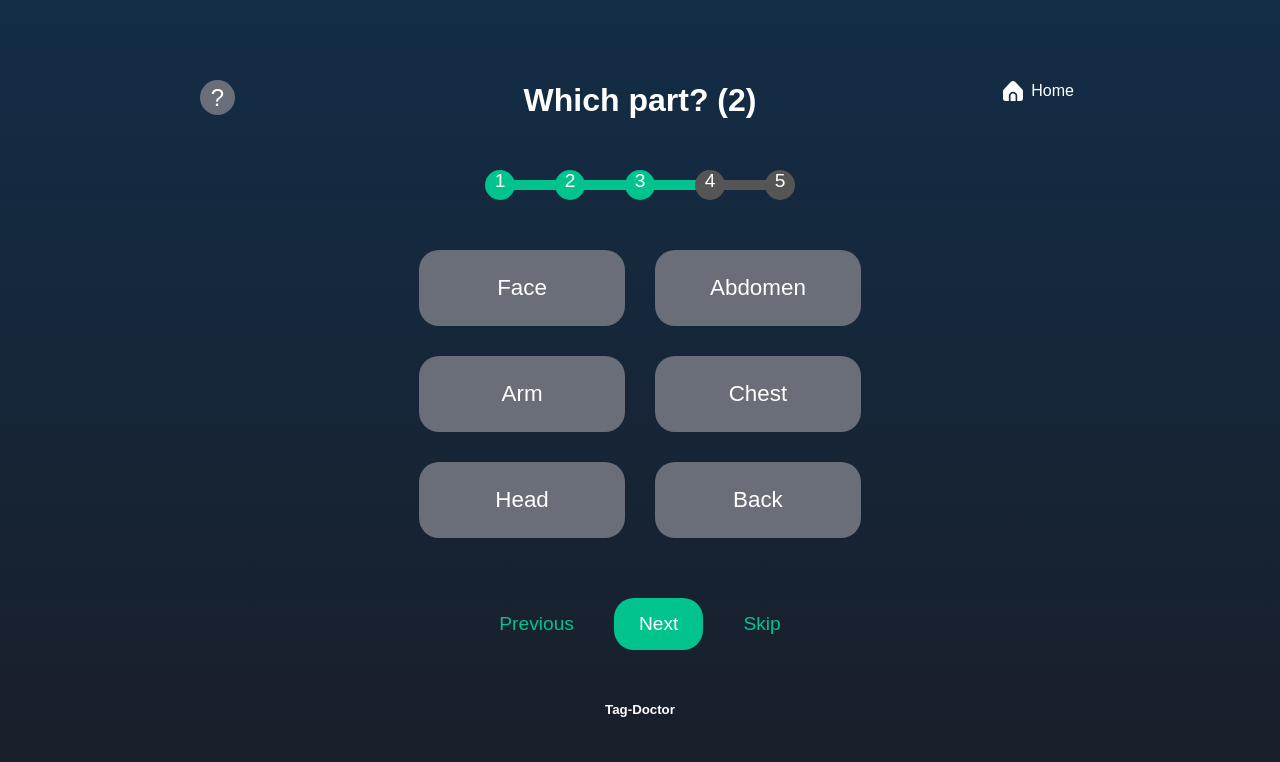
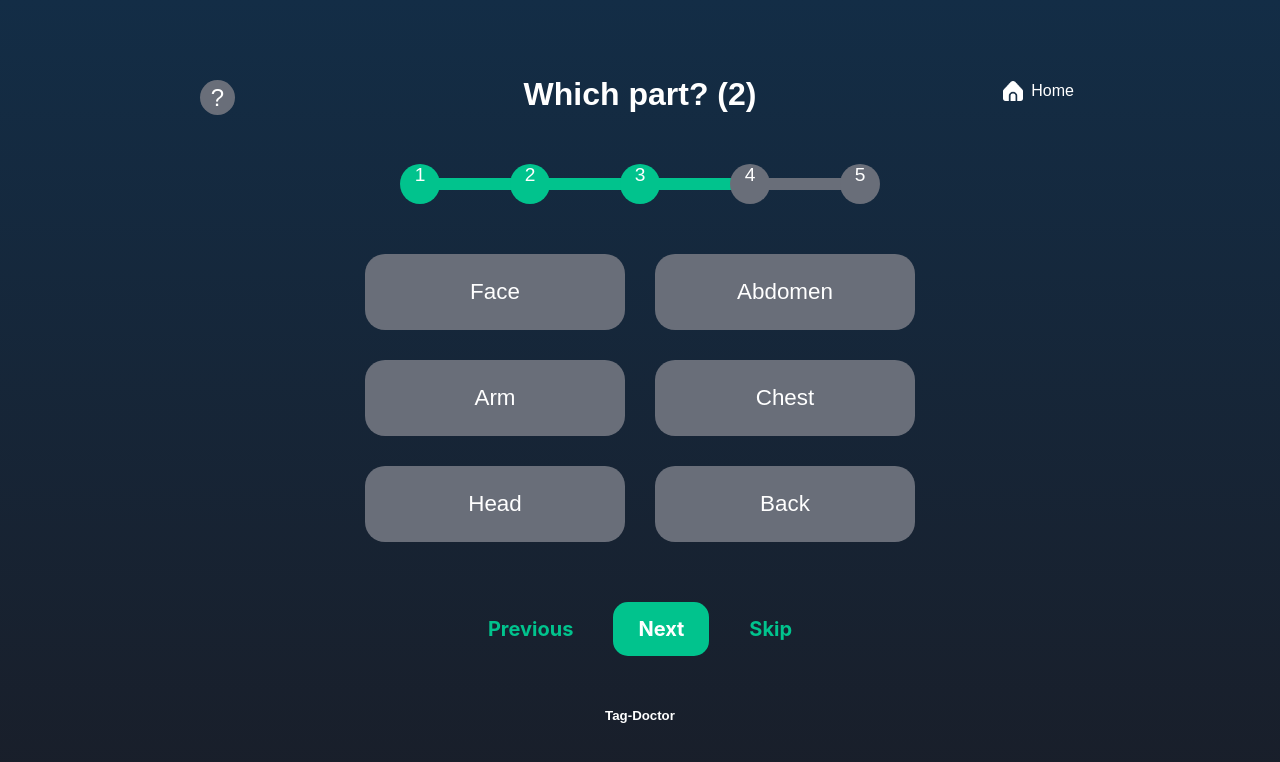
Before and after one commit to Tag-Doctor/tag-doctor-front, a React (Create React App) app: page /page3 in a window 1280 px wide. Shown: the top 762 px of the page. Built offline with nearby package versions, Linux system fonts and the light colour scheme.

Commit message:
2024-07-31

```diff
--- a/src/components/Page5.jsx
+++ b/src/components/Page5.jsx
@@ -38,7 +38,7 @@ function Page5() {
 
       <div className="navigation-buttons">
         <button className="nav-button" onClick={() => navigate('/page4')}>Previous</button>
-        <button className="nav-button next-button" onClick={handleNext}>Next</button>
+        <button className="nav-button next-button" onClick={handleNext}>Search</button>
       </div>
 
       <footer className="footer">
--- a/src/styles/Page1.css
+++ b/src/styles/Page1.css
@@ -21,31 +21,30 @@ body {
   margin-top: 30px;
   margin-bottom: 50px;
   text-align: center;
-  text-wrap-style: balance;
   font-size: 1.2em;
 }
 
 .progress-step {
-  width: 30px;
-  height: 30px;
+  width: 40px; /* 피그마에서 제시된 크기 */
+  height: 40px; /* 피그마에서 제시된 크기 */
   border-radius: 50%;
-  background-color: #555;
-  margin: 0 20px;
+  background-color: #696E79; /* 기본 비활성 색상 */
+  margin: 0 35px;
   position: relative;
 }
 
 .progress-step.active {
-  background-color: #01C38D;
+  background-color: #01C38D; /* 활성화된 단계의 색상 */
 }
 
 .progress-step:not(:last-child)::after {
   content: '';
   position: absolute;
   top: 50%;
-  right: -50px; /* 원과 선 사이의 간격 조절 */
-  width: 60px; /* 선의 길이 */
-  height: 10px; /* 선의 두께 */
-  background-color: #01C38D; /* 기본 선 색상 */
+  right: -75px; /* 원과 선 사이의 간격 조절 */
+  width: 80px; /* 선의 길이 */
+  height: 12px; /* 선의 두께 */
+  background-color: #696E79; /* 기본 선 색상 */
   transform: translateY(-50%); /* 세로 중앙 정렬 */
 }
 
@@ -54,12 +53,33 @@ body {
 }
 
 .progress-step:not(.active)::after {
-  background-color: #555; /* 비활성 단계의 선 색상 */
+  background-color: #696E79; /* 비활성 단계의 선 색상 */
 }
 
 .progress-step:last-child::after {
-  background-color: #555; /* 마지막 단계의 선 색상 */
+  background-color: transparent; /* 마지막 단계의 선 색상 없음 */
 }
+
+.progress-step .step-number {
+  position: absolute;
+  width: 40px; /* 원의 너비와 동일하게 설정 */
+  height: 40px; /* 원의 높이와 동일하게 설정 */
+  font-family: 'Inter', sans-serif;
+  font-style: normal;
+  font-weight: 800;
+  font-size: 16px; /* 숫자 크기 조정 */
+  line-height: 40px; /* 숫자를 세로 중앙 정렬 */
+  text-align: center;
+  color: #FFFFFF; /* 기본 텍스트 색상 */
+  top: 0; /* 상단 정렬 */
+  left: 0; /* 좌측 정렬 */
+  transform: translate(50%, 50%); /* 중앙 정렬 */
+}
+
+.progress-step:not(.active) .step-number {
+  color: #8C8C8C; /* 비활성 상태의 텍스트 색상 */
+}
+
 
 .age-buttons {
   display: grid;
@@ -108,11 +128,16 @@ body {
   background-color: transparent;
   color: #01C38D;
   border: none;
-  border-radius: 20px; /* Increased border-radius */
+  border-radius: 15px; /* 피그마 디자인에 맞게 수정 */
   padding: 15px 25px;
-  font-size: 1.2em;
+  font-family: 'Inter', sans-serif; /* 폰트 추가 */
+  font-weight: 700; /* 굵게 설정 */
+  font-size: 20px; /* 피그마에서 제시된 크기 */
+  line-height: 24px; /* 피그마에서 제시된 줄 높이 */
+  text-align: center; /* 텍스트 중앙 정렬 */
   cursor: pointer;
   transition: background-color 0.3s, transform 0.2s;
+  position: relative; /* 위치 조정 */
 }
 
 .nav-button.next-button {
@@ -138,6 +163,18 @@ body {
 .nav-button.skip {
   color: #adff2f;
 }
+
+/* 추가적인 스타일 */
+.nav-button.previous {
+  width: 95px; /* 피그마에서 제시된 크기 */
+  height: 26px; /* 피그마에서 제시된 크기 */
+}
+
+.nav-button.skip {
+  width: 95px; /* 피그마에서 제시된 크기 */
+  height: 26px; /* 피그마에서 제시된 크기 */
+}
+
 
 .info-button {
   background-color: #696E79;
--- a/src/styles/Page2.css
+++ b/src/styles/Page2.css
@@ -18,30 +18,33 @@ body {
   display: flex;
   justify-content: center;
   align-items: center; /* 세로 정렬 추가 */
-  margin-bottom: 20px;
+  margin-top: 30px;
+  margin-bottom: 50px;
+  text-align: center;
+  font-size: 1.2em;
 }
 
 .progress-step {
-  width: 30px;
-  height: 30px;
+  width: 40px; /* 피그마에서 제시된 크기 */
+  height: 40px; /* 피그마에서 제시된 크기 */
   border-radius: 50%;
-  background-color: #555;
-  margin: 0 5px;
+  background-color: #696E79; /* 기본 비활성 색상 */
+  margin: 0 35px;
   position: relative;
 }
 
 .progress-step.active {
-  background-color: #01C38D;
+  background-color: #01C38D; /* 활성화된 단계의 색상 */
 }
 
 .progress-step:not(:last-child)::after {
   content: '';
   position: absolute;
   top: 50%;
-  right: -30px; /* 원과 선 사이의 간격 조절 */
-  width: 30px; /* 선의 길이 */
-  height: 2px; /* 선의 두께 */
-  background-color: #01C38D; /* 기본 선 색상 */
+  right: -75px; /* 원과 선 사이의 간격 조절 */
+  width: 80px; /* 선의 길이 */
+  height: 12px; /* 선의 두께 */
+  background-color: #696E79; /* 기본 선 색상 */
   transform: translateY(-50%); /* 세로 중앙 정렬 */
 }
 
@@ -50,12 +53,33 @@ body {
 }
 
 .progress-step:not(.active)::after {
-  background-color: #555; /* 비활성 단계의 선 색상 */
+  background-color: #696E79; /* 비활성 단계의 선 색상 */
 }
 
 .progress-step:last-child::after {
-  background-color: #555; /* 마지막 단계의 선 색상 */
+  background-color: transparent; /* 마지막 단계의 선 색상 없음 */
 }
+
+.progress-step .step-number {
+  position: absolute;
+  width: 40px; /* 원의 너비와 동일하게 설정 */
+  height: 40px; /* 원의 높이와 동일하게 설정 */
+  font-family: 'Inter', sans-serif;
+  font-style: normal;
+  font-weight: 800;
+  font-size: 16px; /* 숫자 크기 조정 */
+  line-height: 40px; /* 숫자를 세로 중앙 정렬 */
+  text-align: center;
+  color: #FFFFFF; /* 기본 텍스트 색상 */
+  top: 0; /* 상단 정렬 */
+  left: 0; /* 좌측 정렬 */
+  transform: translate(50%, 50%); /* 중앙 정렬 */
+}
+
+.progress-step:not(.active) .step-number {
+  color: #8C8C8C; /* 비활성 상태의 텍스트 색상 */
+}
+
 
 .part-buttons {
   display: grid;
@@ -104,11 +128,16 @@ body {
   background-color: transparent;
   color: #01C38D;
   border: none;
-  border-radius: 20px; /* Increased border-radius */
+  border-radius: 15px; /* 피그마 디자인에 맞게 수정 */
   padding: 15px 25px;
-  font-size: 1.2em;
+  font-family: 'Inter', sans-serif; /* 폰트 추가 */
+  font-weight: 700; /* 굵게 설정 */
+  font-size: 20px; /* 피그마에서 제시된 크기 */
+  line-height: 24px; /* 피그마에서 제시된 줄 높이 */
+  text-align: center; /* 텍스트 중앙 정렬 */
   cursor: pointer;
   transition: background-color 0.3s, transform 0.2s;
+  position: relative; /* 위치 조정 */
 }
 
 .nav-button.next-button {
@@ -134,6 +163,18 @@ body {
 .nav-button.skip {
   color: #adff2f;
 }
+
+/* 추가적인 스타일 */
+.nav-button.previous {
+  width: 95px; /* 피그마에서 제시된 크기 */
+  height: 26px; /* 피그마에서 제시된 크기 */
+}
+
+.nav-button.skip {
+  width: 95px; /* 피그마에서 제시된 크기 */
+  height: 26px; /* 피그마에서 제시된 크기 */
+}
+
 
 .info-button {
   background-color: #696E79;
--- a/src/styles/Page3.css
+++ b/src/styles/Page3.css
@@ -21,31 +21,30 @@ body {
   margin-top: 30px;
   margin-bottom: 50px;
   text-align: center;
-  text-wrap-style: balance;
   font-size: 1.2em;
 }
 
 .progress-step {
-  width: 30px;
-  height: 30px;
+  width: 40px; /* 피그마에서 제시된 크기 */
+  height: 40px; /* 피그마에서 제시된 크기 */
   border-radius: 50%;
-  background-color: #555;
-  margin: 0 20px;
+  background-color: #696E79; /* 기본 비활성 색상 */
+  margin: 0 35px;
   position: relative;
 }
 
 .progress-step.active {
-  background-color: #01C38D;
+  background-color: #01C38D; /* 활성화된 단계의 색상 */
 }
 
 .progress-step:not(:last-child)::after {
   content: '';
   position: absolute;
   top: 50%;
-  right: -50px; /* 원과 선 사이의 간격 조절 */
-  width: 60px; /* 선의 길이 */
-  height: 10px; /* 선의 두께 */
-  background-color: #01C38D; /* 기본 선 색상 */
+  right: -75px; /* 원과 선 사이의 간격 조절 */
+  width: 80px; /* 선의 길이 */
+  height: 12px; /* 선의 두께 */
+  background-color: #696E79; /* 기본 선 색상 */
   transform: translateY(-50%); /* 세로 중앙 정렬 */
 }
 
@@ -54,12 +53,33 @@ body {
 }
 
 .progress-step:not(.active)::after {
-  background-color: #555; /* 비활성 단계의 선 색상 */
+  background-color: #696E79; /* 비활성 단계의 선 색상 */
 }
 
 .progress-step:last-child::after {
-  background-color: #555; /* 마지막 단계의 선 색상 */
+  background-color: transparent; /* 마지막 단계의 선 색상 없음 */
 }
+
+.progress-step .step-number {
+  position: absolute;
+  width: 40px; /* 원의 너비와 동일하게 설정 */
+  height: 40px; /* 원의 높이와 동일하게 설정 */
+  font-family: 'Inter', sans-serif;
+  font-style: normal;
+  font-weight: 800;
+  font-size: 16px; /* 숫자 크기 조정 */
+  line-height: 40px; /* 숫자를 세로 중앙 정렬 */
+  text-align: center;
+  color: #FFFFFF; /* 기본 텍스트 색상 */
+  top: 0; /* 상단 정렬 */
+  left: 0; /* 좌측 정렬 */
+  transform: translate(50%, 50%); /* 중앙 정렬 */
+}
+
+.progress-step:not(.active) .step-number {
+  color: #8C8C8C; /* 비활성 상태의 텍스트 색상 */
+}
+
 
 .part-buttons {
   display: grid;
@@ -108,11 +128,16 @@ body {
   background-color: transparent;
   color: #01C38D;
   border: none;
-  border-radius: 20px; /* Increased border-radius */
+  border-radius: 15px; /* 피그마 디자인에 맞게 수정 */
   padding: 15px 25px;
-  font-size: 1.2em;
+  font-family: 'Inter', sans-serif; /* 폰트 추가 */
+  font-weight: 700; /* 굵게 설정 */
+  font-size: 20px; /* 피그마에서 제시된 크기 */
+  line-height: 24px; /* 피그마에서 제시된 줄 높이 */
+  text-align: center; /* 텍스트 중앙 정렬 */
   cursor: pointer;
   transition: background-color 0.3s, transform 0.2s;
+  position: relative; /* 위치 조정 */
 }
 
 .nav-button.next-button {
@@ -138,6 +163,18 @@ body {
 .nav-button.skip {
   color: #adff2f;
 }
+
+/* 추가적인 스타일 */
+.nav-button.previous {
+  width: 95px; /* 피그마에서 제시된 크기 */
+  height: 26px; /* 피그마에서 제시된 크기 */
+}
+
+.nav-button.skip {
+  width: 95px; /* 피그마에서 제시된 크기 */
+  height: 26px; /* 피그마에서 제시된 크기 */
+}
+
 
 .info-button {
   background-color: #696E79;
--- a/src/styles/Page4.css
+++ b/src/styles/Page4.css
@@ -21,31 +21,30 @@ body {
   margin-top: 30px;
   margin-bottom: 50px;
   text-align: center;
-  text-wrap-style: balance;
   font-size: 1.2em;
 }
 
 .progress-step {
-  width: 30px;
-  height: 30px;
+  width: 40px; /* 피그마에서 제시된 크기 */
+  height: 40px; /* 피그마에서 제시된 크기 */
   border-radius: 50%;
-  background-color: #555;
-  margin: 0 20px;
+  background-color: #696E79; /* 기본 비활성 색상 */
+  margin: 0 35px;
   position: relative;
 }
 
 .progress-step.active {
-  background-color: #01C38D;
+  background-color: #01C38D; /* 활성화된 단계의 색상 */
 }
 
 .progress-step:not(:last-child)::after {
   content: '';
   position: absolute;
   top: 50%;
-  right: -50px; /* 원과 선 사이의 간격 조절 */
-  width: 60px; /* 선의 길이 */
-  height: 10px; /* 선의 두께 */
-  background-color: #01C38D; /* 기본 선 색상 */
+  right: -75px; /* 원과 선 사이의 간격 조절 */
+  width: 80px; /* 선의 길이 */
+  height: 12px; /* 선의 두께 */
+  background-color: #696E79; /* 기본 선 색상 */
   transform: translateY(-50%); /* 세로 중앙 정렬 */
 }
 
@@ -54,12 +53,33 @@ body {
 }
 
 .progress-step:not(.active)::after {
-  background-color: #555; /* 비활성 단계의 선 색상 */
+  background-color: #696E79; /* 비활성 단계의 선 색상 */
 }
 
 .progress-step:last-child::after {
-  background-color: #555; /* 마지막 단계의 선 색상 */
+  background-color: transparent; /* 마지막 단계의 선 색상 없음 */
 }
+
+.progress-step .step-number {
+  position: absolute;
+  width: 40px; /* 원의 너비와 동일하게 설정 */
+  height: 40px; /* 원의 높이와 동일하게 설정 */
+  font-family: 'Inter', sans-serif;
+  font-style: normal;
+  font-weight: 800;
+  font-size: 16px; /* 숫자 크기 조정 */
+  line-height: 40px; /* 숫자를 세로 중앙 정렬 */
+  text-align: center;
+  color: #FFFFFF; /* 기본 텍스트 색상 */
+  top: 0; /* 상단 정렬 */
+  left: 0; /* 좌측 정렬 */
+  transform: translate(50%, 50%); /* 중앙 정렬 */
+}
+
+.progress-step:not(.active) .step-number {
+  color: #8C8C8C; /* 비활성 상태의 텍스트 색상 */
+}
+
 
 .part-buttons {
   display: grid;
@@ -108,11 +128,16 @@ body {
   background-color: transparent;
   color: #01C38D;
   border: none;
-  border-radius: 20px; /* Increased border-radius */
+  border-radius: 15px; /* 피그마 디자인에 맞게 수정 */
   padding: 15px 25px;
-  font-size: 1.2em;
+  font-family: 'Inter', sans-serif; /* 폰트 추가 */
+  font-weight: 700; /* 굵게 설정 */
+  font-size: 20px; /* 피그마에서 제시된 크기 */
+  line-height: 24px; /* 피그마에서 제시된 줄 높이 */
+  text-align: center; /* 텍스트 중앙 정렬 */
   cursor: pointer;
   transition: background-color 0.3s, transform 0.2s;
+  position: relative; /* 위치 조정 */
 }
 
 .nav-button.next-button {
@@ -138,6 +163,18 @@ body {
 .nav-button.skip {
   color: #adff2f;
 }
+
+/* 추가적인 스타일 */
+.nav-button.previous {
+  width: 95px; /* 피그마에서 제시된 크기 */
+  height: 26px; /* 피그마에서 제시된 크기 */
+}
+
+.nav-button.skip {
+  width: 95px; /* 피그마에서 제시된 크기 */
+  height: 26px; /* 피그마에서 제시된 크기 */
+}
+
 
 .info-button {
   background-color: #696E79;
--- a/src/styles/Page5.css
+++ b/src/styles/Page5.css
@@ -21,31 +21,30 @@ body {
     margin-top: 30px;
     margin-bottom: 50px;
     text-align: center;
-    text-wrap-style: balance;
     font-size: 1.2em;
 }
 
 .progress-step {
-    width: 30px;
-    height: 30px;
+    width: 40px; /* 피그마에서 제시된 크기 */
+    height: 40px; /* 피그마에서 제시된 크기 */
     border-radius: 50%;
-    background-color: #555;
-    margin: 0 20px;
+    background-color: #696E79; /* 기본 비활성 색상 */
+    margin: 0 35px;
     position: relative;
 }
 
 .progress-step.active {
-    background-color: #01C38D;
+    background-color: #01C38D; /* 활성화된 단계의 색상 */
 }
 
 .progress-step:not(:last-child)::after {
     content: '';
     position: absolute;
     top: 50%;
-    right: -50px; /* 원과 선 사이의 간격 조절 */
-    width: 60px; /* 선의 길이 */
-    height: 10px; /* 선의 두께 */
-    background-color: #01C38D; /* 기본 선 색상 */
+    right: -75px; /* 원과 선 사이의 간격 조절 */
+    width: 80px; /* 선의 길이 */
+    height: 12px; /* 선의 두께 */
+    background-color: #696E79; /* 기본 선 색상 */
     transform: translateY(-50%); /* 세로 중앙 정렬 */
 }
 
@@ -54,12 +53,34 @@ body {
 }
 
 .progress-step:not(.active)::after {
-    background-color: #555; /* 비활성 단계의 선 색상 */
+    background-color: #696E79; /* 비활성 단계의 선 색상 */
 }
 
 .progress-step:last-child::after {
-    background-color: #555; /* 마지막 단계의 선 색상 */
+    background-color: transparent; /* 마지막 단계의 선 색상 없음 */
 }
+
+.progress-step .step-number {
+    position: absolute;
+    width: 40px; /* 원의 너비와 동일하게 설정 */
+    height: 40px; /* 원의 높이와 동일하게 설정 */
+    font-family: 'Inter', sans-serif;
+    font-style: normal;
+    font-weight: 800;
+    font-size: 16px; /* 숫자 크기 조정 */
+    line-height: 40px; /* 숫자를 세로 중앙 정렬 */
+    text-align: center;
+    color: #FFFFFF; /* 기본 텍스트 색상 */
+    top: 0; /* 상단 정렬 */
+    left: 0; /* 좌측 정렬 */
+    transform: translate(50%, 50%); /* 중앙 정렬 */
+}
+
+.progress-step:not(.active) .step-number {
+    color: #8C8C8C; /* 비활성 상태의 텍스트 색상 */
+}
+
+
 
 
 
@@ -74,11 +95,16 @@ body {
     background-color: transparent;
     color: #01C38D;
     border: none;
-    border-radius: 20px; /* Increased border-radius */
+    border-radius: 15px; /* 피그마 디자인에 맞게 수정 */
     padding: 15px 25px;
-    font-size: 1.2em;
+    font-family: 'Inter', sans-serif; /* 폰트 추가 */
+    font-weight: 700; /* 굵게 설정 */
+    font-size: 20px; /* 피그마에서 제시된 크기 */
+    line-height: 24px; /* 피그마에서 제시된 줄 높이 */
+    text-align: center; /* 텍스트 중앙 정렬 */
     cursor: pointer;
     transition: background-color 0.3s, transform 0.2s;
+    position: relative; /* 위치 조정 */
   }
 
   .nav-button.next-button {
@@ -103,6 +129,17 @@ body {
   .nav-button.previous,
   .nav-button.skip {
     color: #adff2f;
+  }
+
+  /* 추가적인 스타일 */
+  .nav-button.previous {
+    width: 95px; /* 피그마에서 제시된 크기 */
+    height: 26px; /* 피그마에서 제시된 크기 */
+  }
+
+  .nav-button.skip {
+    width: 95px; /* 피그마에서 제시된 크기 */
+    height: 26px; /* 피그마에서 제시된 크기 */
   }
 
   .info-button {
```
Lines whose indentation alone changed are shown as unchanged.
